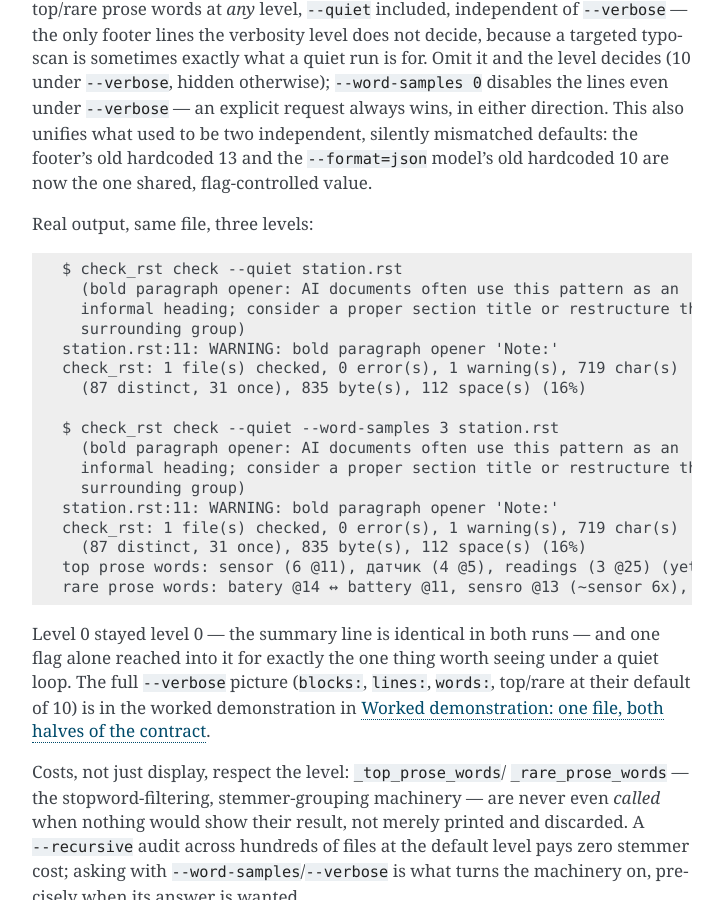
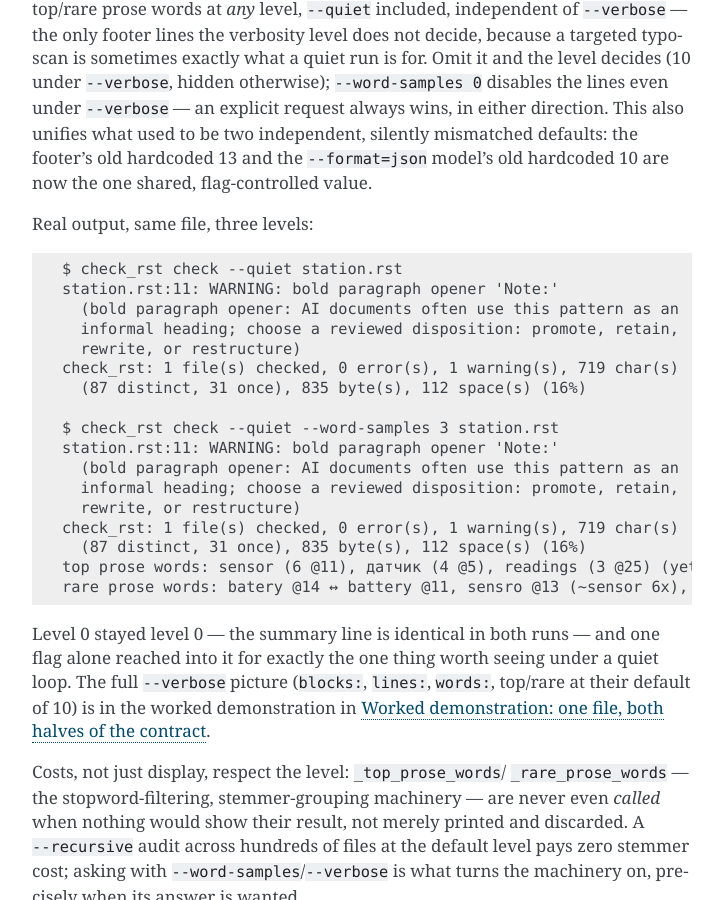
Before and after one commit to dememax/check_rst, a Sphinx documentation site: the page built from docs/guide.rst, in a window 1280 px wide and 900 px high, scrolled down 35554 px. Shown: the whole window, without its empty margins (388-1111 px from the left). Built offline with Sphinx 7.4.7, drawn with Linux system fonts in a browser that asks for light colours.

Commit message:
docs: quote the current bold-opener explanation as real output
example.rst's step-1 excerpt and the guide's two --quiet examples showed the
bold-opener explanation with its pre-0.7.1 wording and above the finding
(CR-31). Regenerate them from the worktree CLI on the example's own draft:
the finding line comes first, then "choose a reviewed disposition: promote,
retain, rewrite, or restructure". The guide's --word-samples example also
had stale counts and a stale rare word; it now matches today's run ("yet 36
suppressed", "advice @16 (yet 31 suppressed)"). example.rst's prose now says
the rationale prints after the first finding it applies to, as the guide's
"De-facto compiler output" section already does.

Validation: test_documented_finding_hints_match_real_output passes, the
other documentation tests pass, and the repository's RST check/fix/check
loop is clean.

Co-Authored-By: Claude Opus 5.5 <noreply@anthropic.com>

```diff
--- a/docs/guide.rst
+++ b/docs/guide.rst
@@ -1610,22 +1610,22 @@ model's old hardcoded 10 are now the one shared, flag-controlled value.
 Real output, same file, three levels::
 
     $ check_rst check --quiet station.rst
+    station.rst:11: WARNING: bold paragraph opener 'Note:'
       (bold paragraph opener: AI documents often use this pattern as an
-      informal heading; consider a proper section title or restructure the
-      surrounding group)
-    station.rst:11: WARNING: bold paragraph opener 'Note:'
+      informal heading; choose a reviewed disposition: promote, retain,
+      rewrite, or restructure)
     check_rst: 1 file(s) checked, 0 error(s), 1 warning(s), 719 char(s)
       (87 distinct, 31 once), 835 byte(s), 112 space(s) (16%)
 
     $ check_rst check --quiet --word-samples 3 station.rst
+    station.rst:11: WARNING: bold paragraph opener 'Note:'
       (bold paragraph opener: AI documents often use this pattern as an
-      informal heading; consider a proper section title or restructure the
-      surrounding group)
-    station.rst:11: WARNING: bold paragraph opener 'Note:'
+      informal heading; choose a reviewed disposition: promote, retain,
+      rewrite, or restructure)
     check_rst: 1 file(s) checked, 0 error(s), 1 warning(s), 719 char(s)
       (87 distinct, 31 once), 835 byte(s), 112 space(s) (16%)
-    top prose words: sensor (6 @11), датчик (4 @5), readings (3 @25) (yet 41 suppressed)
-    rare prose words: batery @14 ↔ battery @11, sensro @13 (~sensor 6x), about @11 (yet 35 suppressed)
+    top prose words: sensor (6 @11), датчик (4 @5), readings (3 @25) (yet 36 suppressed)
+    rare prose words: batery @14 ↔ battery @11, sensro @13 (~sensor 6x), advice @16 (yet 31 suppressed)
 
 Level 0 stayed level 0 — the summary line is identical in both runs —
 and one flag alone reached into it for exactly the one thing worth
```
Also changed, not shown: docs/example.rst (+4 -4 lines).
